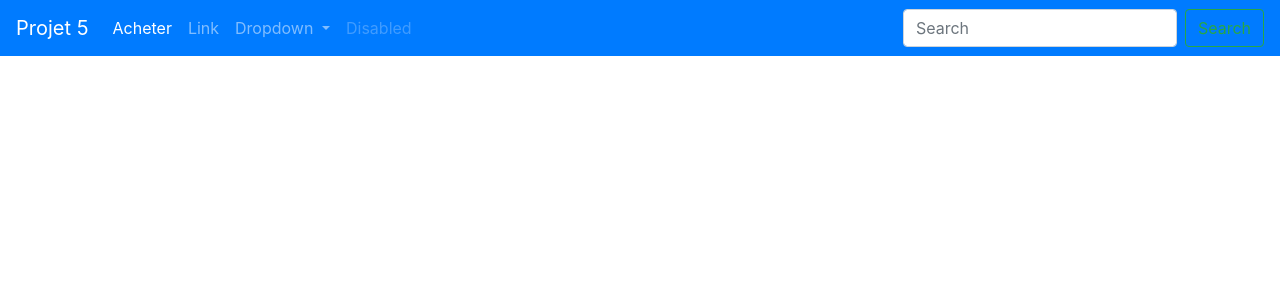
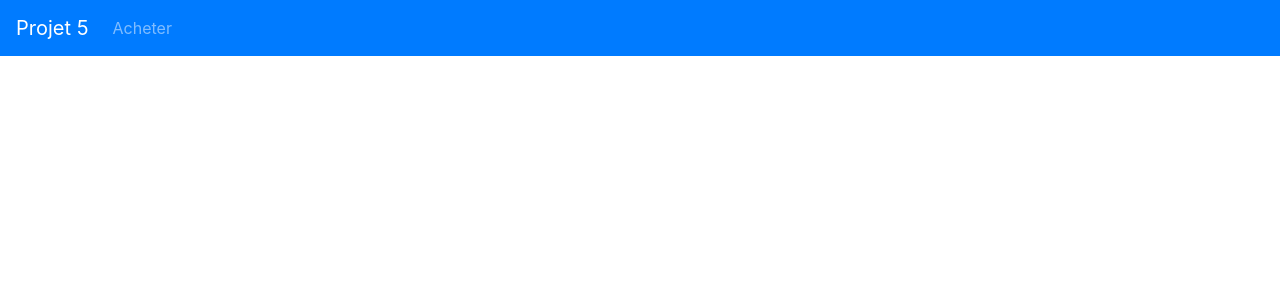
Before and after one commit to PhengDev/Projet-5, a Symfony app: template templates/base.html.twig in a window 1280 px wide. Shown: the top 300 px of the page. Run offline with Twig, Linux system fonts and the light colour scheme; the template is opened without the code that fills it, so the values that code supplies are empty; some libraries are stand-ins or nearby versions.

Commit message:
Anontation

```diff
--- a/composer.json
+++ b/composer.json
@@ -5,7 +5,7 @@
         "php": "^7.1.3",
         "ext-ctype": "*",
         "ext-iconv": "*",
-        "sensio/framework-extra-bundle": "^5.1",
+        "sensio/framework-extra-bundle": "^5.4",
         "symfony/asset": "4.3.*",
         "symfony/console": "4.3.*",
         "symfony/dotenv": "4.3.*",
@@ -18,6 +18,7 @@
         "symfony/monolog-bundle": "^3.1",
         "symfony/orm-pack": "*",
         "symfony/process": "4.3.*",
+        "symfony/routing": "4.3.*",
         "symfony/security-bundle": "4.3.*",
         "symfony/serializer-pack": "*",
         "symfony/swiftmailer-bundle": "^3.1",
--- a/src/Controller/HomeController.php
+++ b/src/Controller/HomeController.php
@@ -18,6 +18,7 @@ class HomeController
         $this->twig = $twig;
     }
 
+
     public function index(): Response
     {
         return new Response($this->twig->render("pages/home.html.twig"));
--- a/templates/base.html.twig
+++ b/templates/base.html.twig
@@ -8,38 +8,17 @@
     </head>
     <body>
     <nav class="navbar navbar-expand-lg navbar-dark bg-primary">
-  <a class="navbar-brand" href="{{ path("home") }}">Projet 5</a>
+  <a class="navbar-brand" href="{{ path('home') }}">Projet 5</a>
   <button class="navbar-toggler" type="button" data-toggle="collapse" data-target="#navbarSupportedContent" aria-controls="navbarSupportedContent" aria-expanded="false" aria-label="Toggle navigation">
     <span class="navbar-toggler-icon"></span>
   </button>
 
   <div class="collapse navbar-collapse" id="navbarSupportedContent">
     <ul class="navbar-nav mr-auto">
-      <li class="nav-item active">
-        <a class="nav-link" href="{{ path("property.index") }}">Acheter <span class="sr-only">(current)</span></a>
+      <li class="nav-item">
+        <a class="nav-link" href="{{ path('property.index') }}">Acheter</a>
       </li>
-      <li class="nav-item">
-        <a class="nav-link" href="#">Link</a>
-      </li>
-      <li class="nav-item dropdown">
-        <a class="nav-link dropdown-toggle" href="#" id="navbarDropdown" role="button" data-toggle="dropdown" aria-haspopup="true" aria-expanded="false">
-          Dropdown
-        </a>
-        <div class="dropdown-menu" aria-labelledby="navbarDropdown">
-          <a class="dropdown-item" href="#">Action</a>
-          <a class="dropdown-item" href="#">Another action</a>
-          <div class="dropdown-divider"></div>
-          <a class="dropdown-item" href="#">Something else here</a>
-        </div>
-      </li>
-      <li class="nav-item">
-        <a class="nav-link disabled" href="#" tabindex="-1" aria-disabled="true">Disabled</a>
-      </li>
-    </ul>
-    <form class="form-inline my-2 my-lg-0">
-      <input class="form-control mr-sm-2" type="search" placeholder="Search" aria-label="Search">
-      <button class="btn btn-outline-success my-2 my-sm-0" type="submit">Search</button>
-    </form>
+
   </div>
 </nav>
         {% block body %}{% endblock %}
```
Also changed, not shown: src/Controller/PropertyController.php (added, +18 -0 lines), config/routes.yaml (line endings or trailing spaces), 2 other files.
